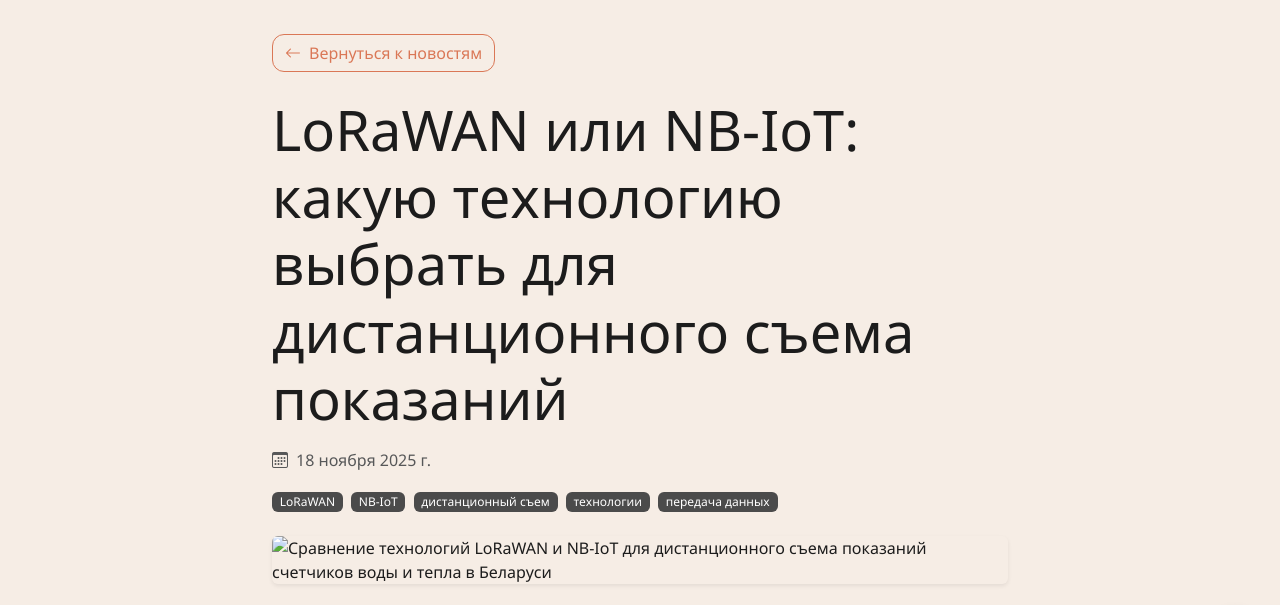
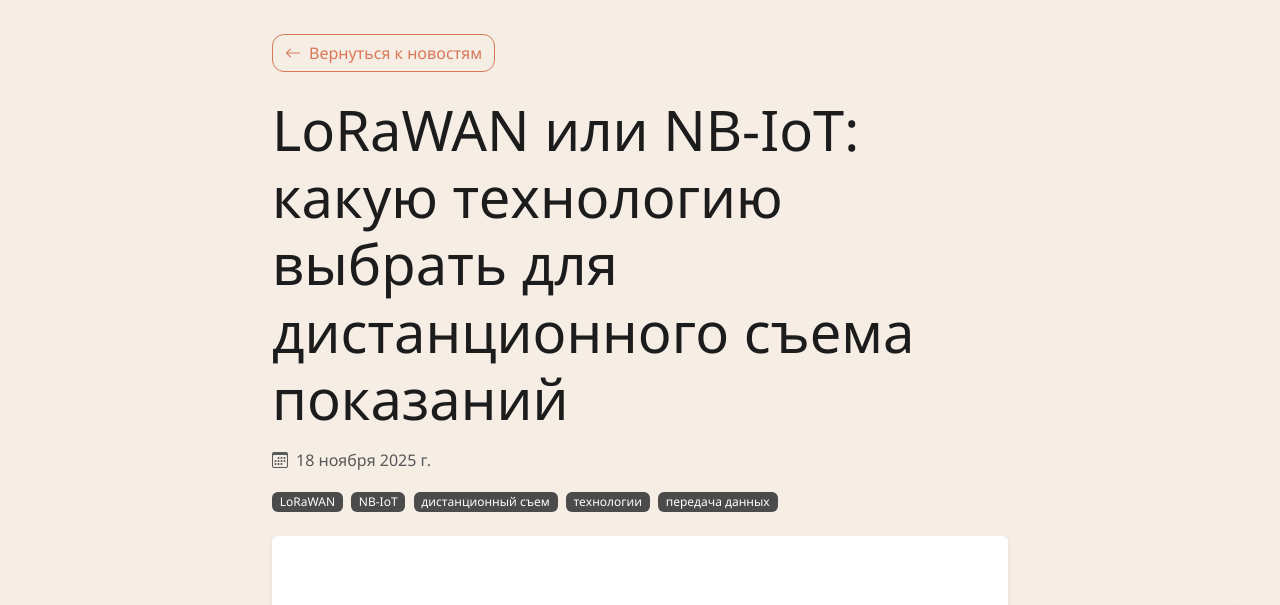
Before and after one commit to nbiotminsk/meter.by, a plain HTML site: page news/articles/2025-11-18-lorawan-nbiot-comparison.html in a window 1280 px wide. Shown: the part 62-667 px from the top of the page. Drawn offline with nearby package versions, Linux system fonts and the light colour scheme.

Commit message:
Исправлен путь к изображению в статье LoRaWAN vs NB-IoT

```diff
--- a/news/articles/2025-11-18-lorawan-nbiot-comparison.html
+++ b/news/articles/2025-11-18-lorawan-nbiot-comparison.html
@@ -16,7 +16,7 @@
     <meta property="og:description" content="Простое сравнение технологий LoRaWAN и NB-IoT для дистанционного съема показаний счетчиков воды и тепла. Какую выбрать для подключения счетчиков с передачей данных в Беларуси.">
     <meta property="og:type" content="article">
     <meta property="og:url" content="https://meter.by/news/articles/2025-11-18-lorawan-nbiot-comparison.html">
-    <meta property="og:image" content="https://meter.by/images/placeholders/min/lorawan-nbiot.webp">
+    <meta property="og:image" content="https://meter.by/images/placeholders/min/remote-water-reading.webp">
 
     <!-- Favicon -->
     <link rel="icon" href="https://meter.by/favicon.ico" type="image/x-icon">
@@ -46,7 +46,7 @@
         "@type": "NewsArticle",
         "headline": "LoRaWAN или NB-IoT: какую технологию выбрать для дистанционного съема показаний счетчиков",
         "description": "Простое сравнение технологий LoRaWAN и NB-IoT для дистанционного съема показаний счетчиков воды и тепла. Какую выбрать для подключения счетчиков с передачей данных в Беларуси.",
-        "image": "https://meter.by/images/placeholders/min/lorawan-nbiot.webp",
+        "image": "https://meter.by/images/placeholders/min/remote-water-reading.webp",
         "datePublished": "2025-11-18",
         "author": {
             "@type": "Organization",
@@ -152,7 +152,7 @@
 
                         <!-- Article Image -->
                         <div class="article-image mb-4">
-                            <img src="../../images/placeholders/min/lorawan-nbiot.webp"
+                            <img src="../../images/placeholders/min/remote-water-reading.webp"
                                  alt="Сравнение технологий LoRaWAN и NB-IoT для дистанционного съема показаний счетчиков воды и тепла в Беларуси"
                                  class="img-fluid rounded shadow-sm"
                                  style="width: 100%; max-height: 400px; object-fit: cover;">
--- a/news/data/articles-metadata.json
+++ b/news/data/articles-metadata.json
@@ -6,7 +6,7 @@
       "slug": "2025-11-18-lorawan-nbiot-comparison",
       "date": "2025-11-18",
       "excerpt": "Простое сравнение технологий LoRaWAN и NB-IoT для дистанционного съема показаний счетчиков. Какую выбрать для подключения счетчиков с передачей данных в Беларуси.",
-      "image": "images/placeholders/min/lorawan-nbiot.webp",
+      "image": "images/placeholders/min/remote-water-reading.webp",
       "tags": ["LoRaWAN", "NB-IoT", "дистанционный съем", "технологии", "передача данных", "купить счетчик"]
     },
     {
```
Also changed, not shown: images/placeholders/min/lorawan-nbiot.webp (added).
